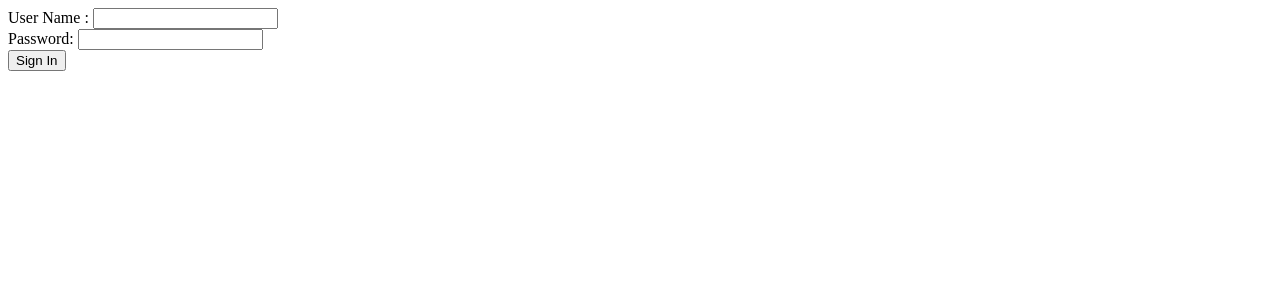
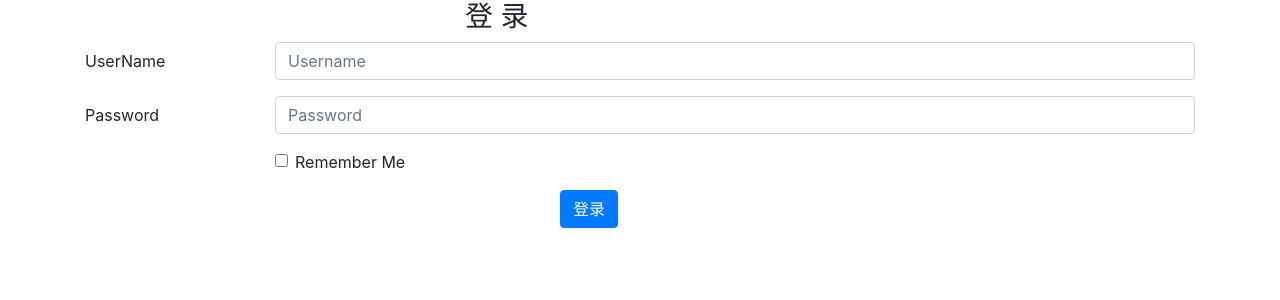
Before and after one commit to jasonLiu001/invest-service, a Spring Boot app: page /web/login in a window 1280 px wide. Shown: the top 300 px of the page. Run offline with Spring Boot 4, Linux system fonts and the light colour scheme; some of the project's set-up classes (security, data sources, template engines, error pages and the like) are left out, and stand-ins take their place.

Commit message:
登录页修改

```diff
--- a/src/main/resources/templates/login.html
+++ b/src/main/resources/templates/login.html
@@ -4,18 +4,58 @@
     <meta charset="UTF-8">
     <meta name="viewport" content="width=device-width, initial-scale=1, shrink-to-fit=no">
     <title>用户登录</title>
+    <link rel="stylesheet" type="text/css" th:href="@{/src/css/bootstrap.min.css}">
+    <script type="text/javascript" th:src="@{/src/js/jquery-3.3.1.slim.min.js}"></script>
+    <script type="text/javascript" th:src="@{/src/js/popper-1.14.3.min.js}"></script>
+    <script type="text/javascript" th:src="@{/src/js/bootstrap.min.js}"></script>
 </head>
 <body>
-<div th:if="${param.error}">
-    Invalid username and password.
+<div class="container">
+    <div class="row">
+        <div class="col-sm-4"></div>
+        <div class="col-sm-8">
+            <h3>登 录</h3>
+        </div>
+    </div>
+    <div class="alert alert-warning alert-dismissible fade show" th:if="${param.error!=null||param.logout!=null}"
+         role="alert">
+        <strong th:if="${param.error}">Invalid username and password.</strong>
+        <strong th:if="${param.logout}">You have been logged out.</strong>
+        <button type="button" class="close" data-dismiss="alert" aria-label="Close">
+            <span aria-hidden="true">&times;</span>
+        </button>
+    </div>
+    <form th:action="@{/web/login}" method="post">
+        <div class="form-group row">
+            <label for="username" class="col-sm-2 col-form-label">UserName</label>
+            <div class="col-sm-10">
+                <input type="text" class="form-control" name="username" id="username" placeholder="Username">
+            </div>
+        </div>
+        <div class="form-group row">
+            <label for="inputPassword3" class="col-sm-2 col-form-label">Password</label>
+            <div class="col-sm-10">
+                <input type="password" class="form-control" name="password" id="inputPassword3" placeholder="Password">
+            </div>
+        </div>
+        <div class="form-group row">
+            <div class="col-sm-2"></div>
+            <div class="col-sm-10">
+                <div class="form-check">
+                    <input class="form-check-input" type="checkbox" id="gridCheck1">
+                    <label class="form-check-label" for="gridCheck1">
+                        Remember Me
+                    </label>
+                </div>
+            </div>
+        </div>
+        <div class="form-group row">
+            <div class="col-sm-5"></div>
+            <div class="col-sm-7">
+                <input type="submit" class="btn btn-primary" value="登录"></input>
+            </div>
+        </div>
+    </form>
 </div>
-<div th:if="${param.logout}">
-    You have been logged out.
-</div>
-<form th:action="@{/web/login}" method="post">
-    <div><label> User Name : <input type="text" name="username"/> </label></div>
-    <div><label> Password: <input type="password" name="password"/> </label></div>
-    <div><input type="submit" value="Sign In"/></div>
-</form>
 </body>
 </html>
```
